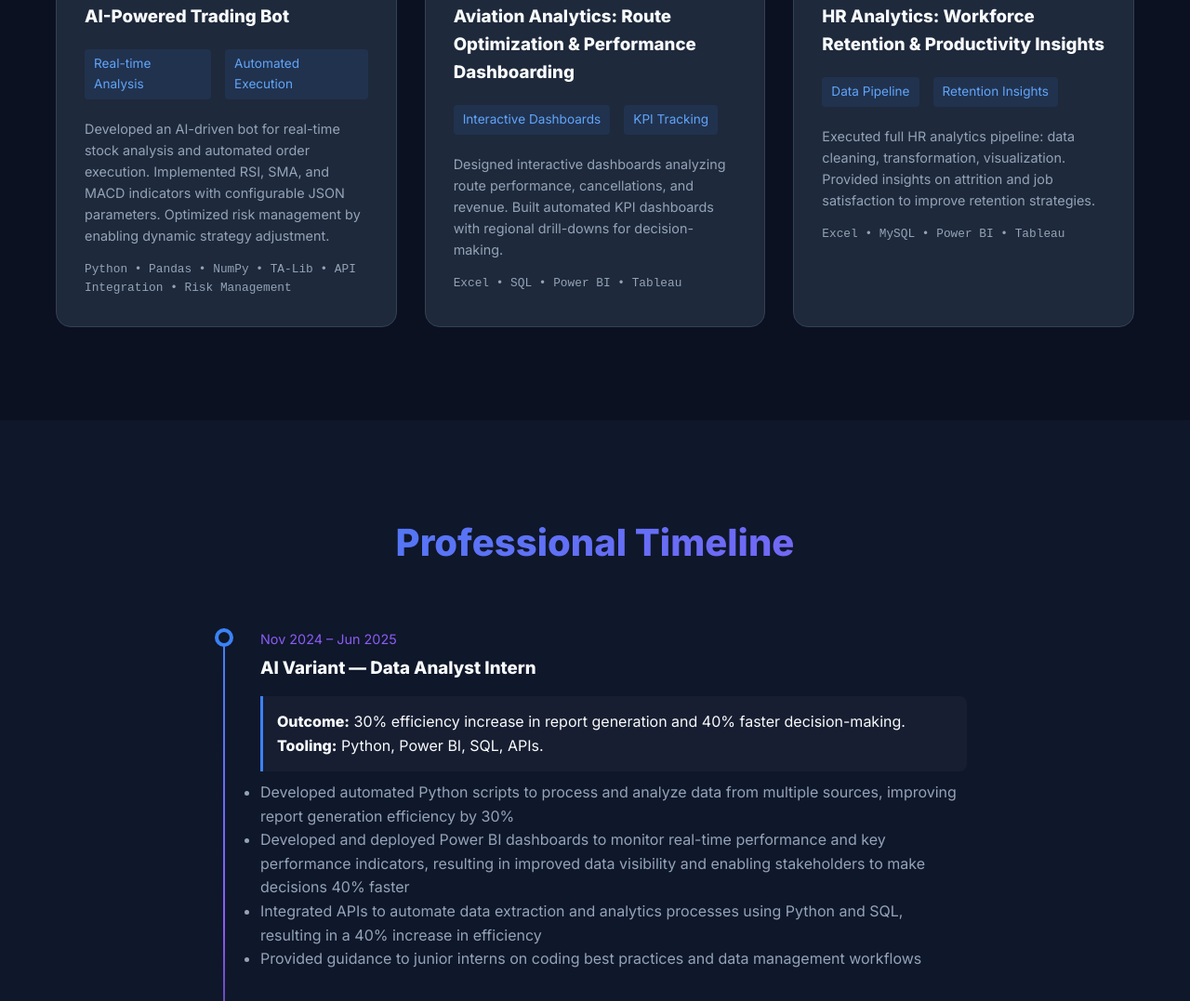
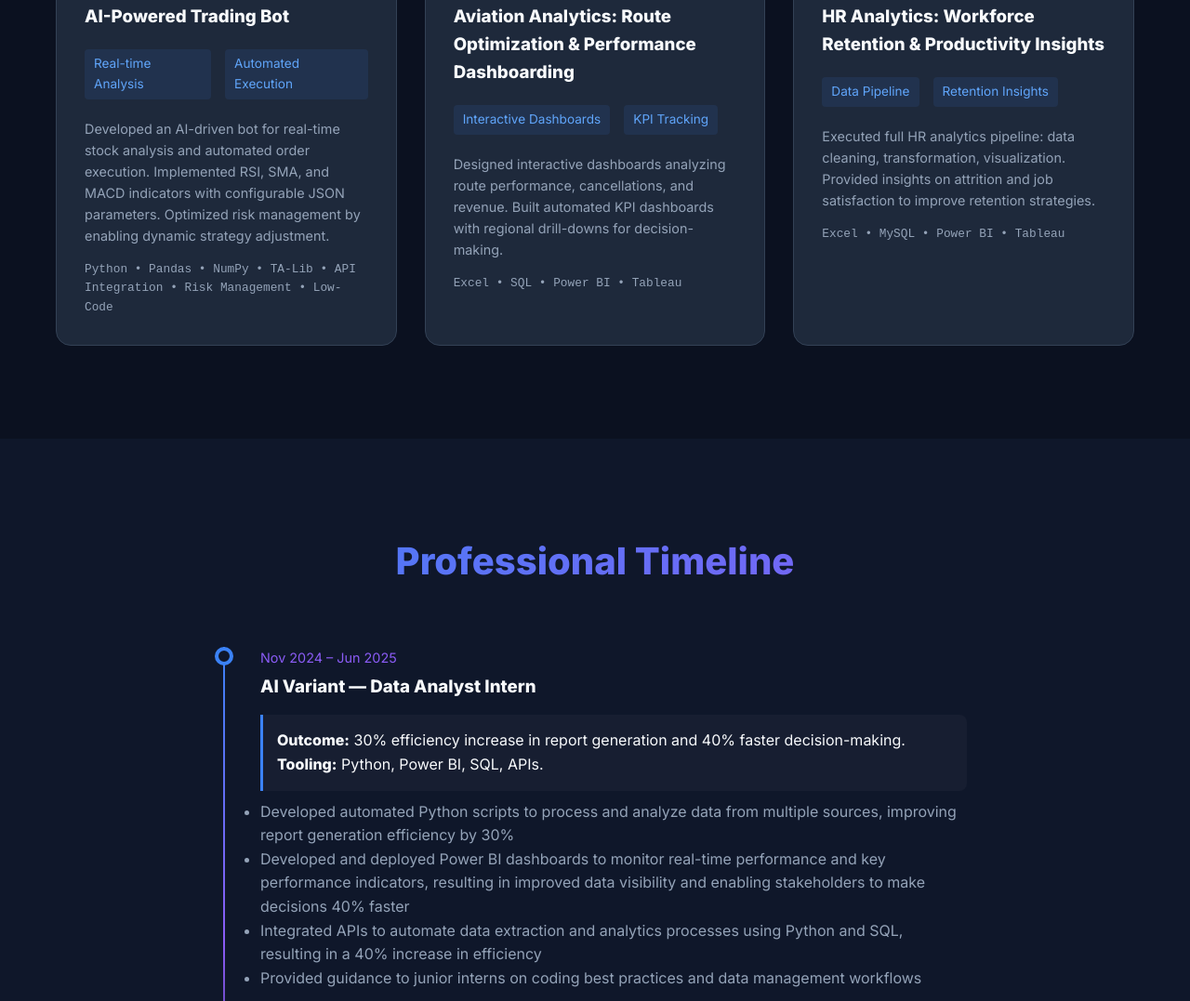
Before and after one commit to mohammedthanveer/Portfolio, a plain HTML site: page index.html in a window 1280 px wide. Shown: the part 1762-2839 px from the top of the page at 93% size. Drawn offline with nearby package versions, Linux system fonts and the light colour scheme.

Commit message:
Add low-code to AI-Powered Trading Bot tech stack

```diff
--- a/index.html
+++ b/index.html
@@ -318,7 +318,7 @@
                         <span class="metric">Automated Execution</span>
                     </div>
                     <p style="color: var(--text-secondary); font-size: 0.9rem; margin-bottom: 15px;">Developed an AI-driven bot for real-time stock analysis and automated order execution. Implemented RSI, SMA, and MACD indicators with configurable JSON parameters. Optimized risk management by enabling dynamic strategy adjustment.</p>
-                    <div class="tech-stack">Python • Pandas • NumPy • TA-Lib • API Integration • Risk Management</div>
+                    <div class="tech-stack">Python • Pandas • NumPy • TA-Lib • API Integration • Risk Management • Low-Code</div>
                 </div>
 
                 <div class="project-card">
```
